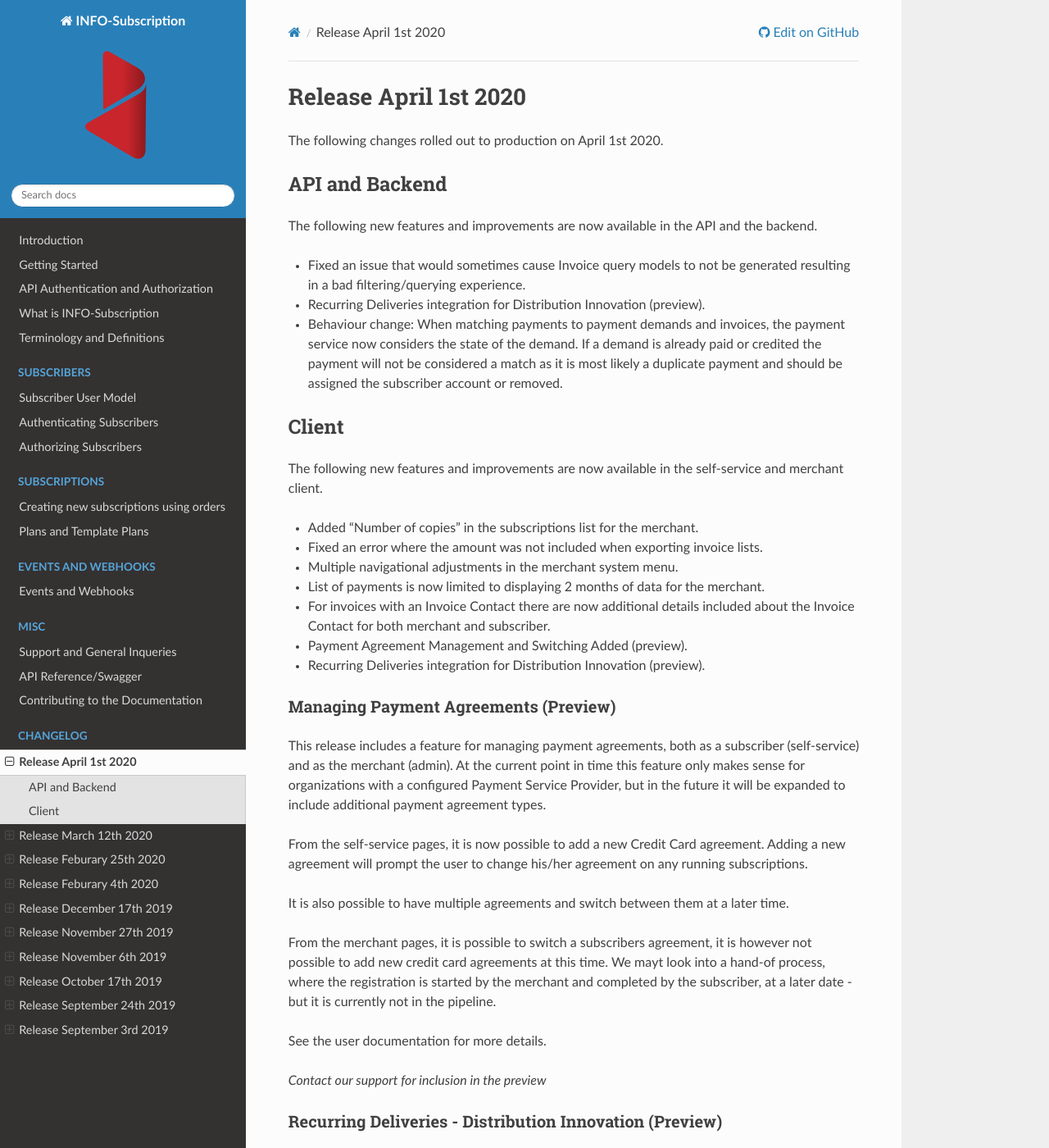
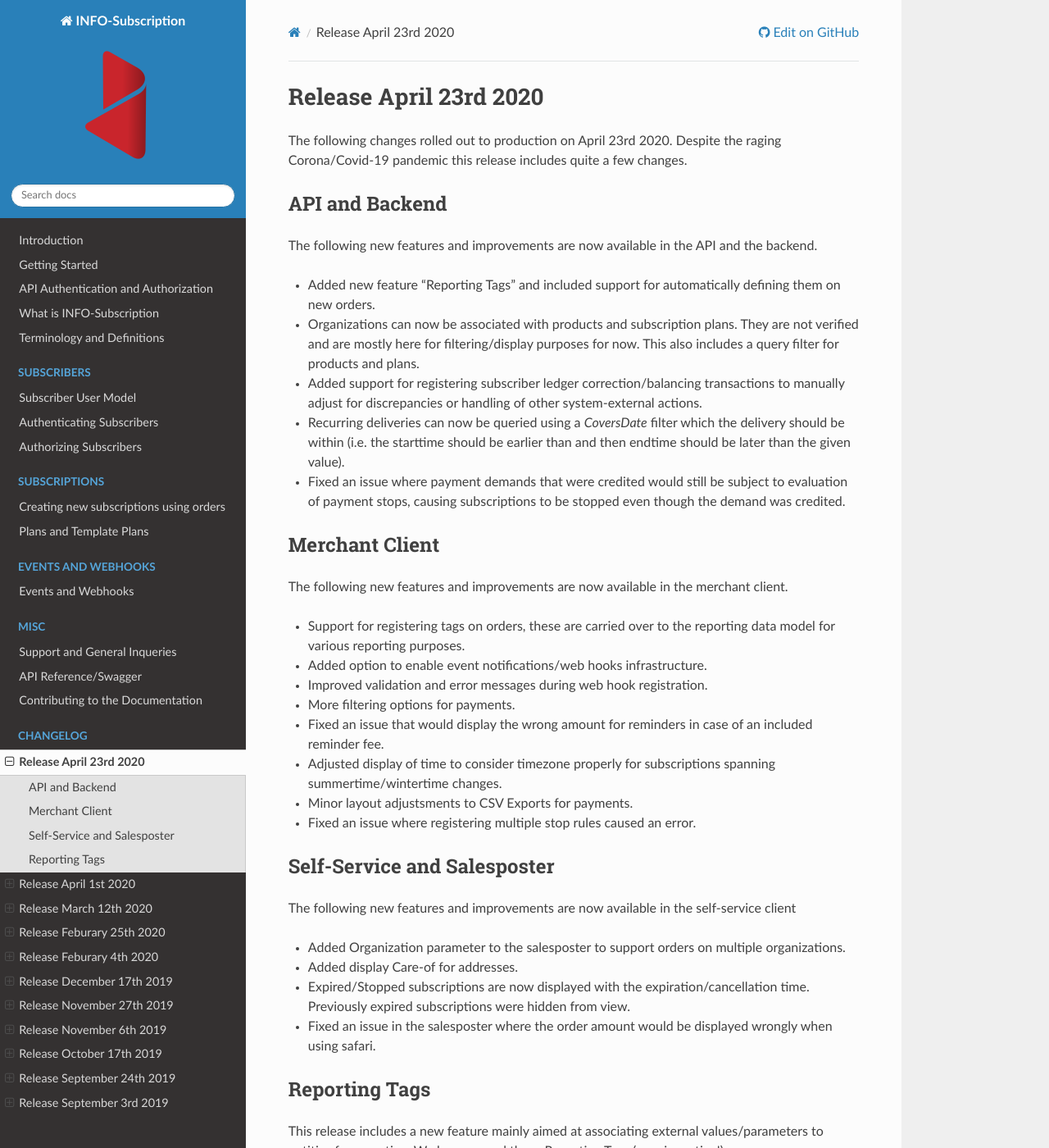
Before and after one commit to infosoftas/info-subscription-doc, a Sphinx documentation site: the page built from source/changelog/changelog.rst, in a window 1280 px wide and 1400 px high. Shown: the whole window at 82% size. Built offline with Sphinx 7.4.7 and the Read the Docs theme 2.0.0, drawn with Linux system fonts in a browser that asks for light colours; formulas are drawn with MathJax 3; some of the changed text lies outside the part shown.

Commit message:
Added changelog for r73 (#18)
* Added changelog for r73

* Fixed typos and a not completed item.

Co-authored-by: Esben Bach <esbbach@infosoft.no>

```diff
--- a/source/changelog/changelog.rst
+++ b/source/changelog/changelog.rst
@@ -1,3 +1,4 @@
+.. include:: r73.inc
 .. include:: r72.inc
 .. include:: r71.inc
 .. include:: r70.inc
--- /dev/null
+++ b/source/changelog/r73.inc
@@ -0,0 +1,49 @@
+.. _changelog-r73:
+
+**************************
+Release April 23rd 2020
+**************************
+The following changes rolled out to production on April 23rd 2020.
+Despite the raging Corona/Covid-19 pandemic this release includes quite a few changes.
+
+API and Backend
+===============
+The following new features and improvements are now available in the API and the backend.
+
+* Added new feature "Reporting Tags" and included support for automatically defining them on new orders.
+* Organizations can now be associated with products and subscription plans. They are not verified and are mostly here for filtering/display purposes for now. This also includes a query filter for products and plans.
+* Added support for registering subscriber ledger correction/balancing transactions to manually adjust for discrepancies or handling of other system-external actions.
+* Recurring deliveries can now be queried using a `CoversDate` filter which the delivery should be within (i.e. the starttime should be earlier than and then endtime should be later than the given value).
+* Fixed an issue where payment demands that were credited would still be subject to evaluation of payment stops, causing subscriptions to be stopped even though the demand was credited.
+
+Merchant Client
+===============
+The following new features and improvements are now available in the merchant client.
+
+* Support for registering tags on orders, these are carried over to the reporting data model for various reporting purposes.
+* Added option to enable event notifications/web hooks infrastructure.
+* Improved validation and error messages during web hook registration.
+* More filtering options for payments.
+* Fixed an issue that would display the wrong amount for reminders in case of an included reminder fee.
+* Adjusted display of time to consider timezone properly for subscriptions spanning summertime/wintertime changes.
+* Minor layout adjustsments to CSV Exports for payments.
+* Fixed an issue where registering multiple stop rules caused an error.
+
+Self-Service and Salesposter
+============================
+The following new features and improvements are now available in the self-service client
+
+* Added Organization parameter to the salesposter to support orders on multiple organizations.
+* Added display Care-of for addresses.
+* Expired/Stopped subscriptions are now displayed with the expiration/cancellation time. Previously expired subscriptions were hidden from view.
+* Fixed an issue in the salesposter where the order amount would be displayed wrongly when using safari.
+
+
+Reporting Tags
+==============
+This release includes a new feature mainly aimed at associating external values/parameters to entities for reporting. We have named these Reporting Tags (very inventive!)
+
+In its simplest form a tag is just an arbitrary string value, which can be associated with an entity (using a type and an id).
+These tags can then be used in reporting, as an example a new order may have a `store id:12345` tag, so the entity would be `Order`, the Id would be `OrderId` and the value would be `store id:12345`.
+
+For convenience the Order API has been adapted to automatically create such tags if provided as input to the order creation workflow.
```
